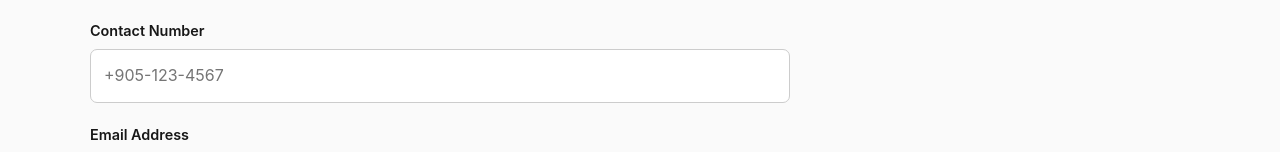
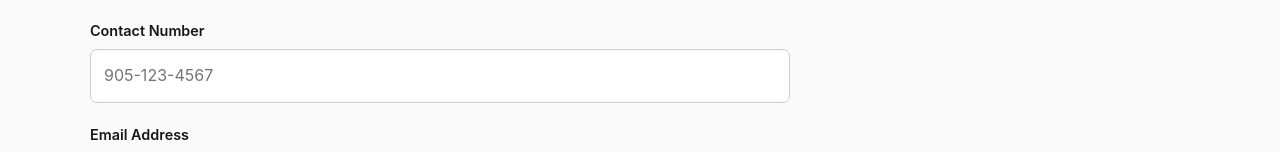
Before and after one commit to jemuelfontila123/Portfolio-Project, a React (Vite) app: page /contact in a window 1280 px wide. Shown: the part 479-631 px from the top of the page. Built offline with nearby package versions, Linux system fonts and the light colour scheme.

Commit message:
cleaned up

```diff
--- a/src/components/Footer.jsx
+++ b/src/components/Footer.jsx
@@ -1,4 +1,4 @@
-function Footer() {
+const Footer = () => {
   return (
     <footer className="footer">
       <p>© 2026 My Portfolio</p>
--- a/src/components/Navbar.jsx
+++ b/src/components/Navbar.jsx
@@ -2,7 +2,7 @@
 
 import { NavLink } from "react-router-dom";
 
-function Navbar() {
+const Navbar = () => {
   return (
     <header className="navbar">
       <NavLink to="/" className="logo">
--- a/src/pages/Contact.jsx
+++ b/src/pages/Contact.jsx
@@ -12,30 +12,28 @@ const Contact = () => {
     message: "",
   });
 
+  // Update form data whenever an input changes
   const handleChange = (event) => {
     const { name, value } = event.target;
-
     setFormData((previousData) => ({
       ...previousData,
       [name]: value,
     }));
   };
 
+  // Handle form submission
   const handleSubmit = (event) => {
     event.preventDefault();
 
-    console.log("Contact Form:", formData);
-
-    // Store the Data temporarily for now just to show I can get the data
-
+    // Store form data temporarily in localStorage
     localStorage.setItem("contactForm", JSON.stringify(formData));
 
-    // Print the Data
-    console.log(JSON.parse(localStorage.getItem("contactForms")));
-        // THEN redirect
+    // Retrieve and display the stored data
+    const storedData = JSON.parse(localStorage.getItem("contactForm"));
+    console.log("Stored Contact Form:", storedData);
+
+    // Redirect to the home page
     navigate("/");
-
-
   };
 
   return (
@@ -50,7 +48,6 @@ const Contact = () => {
 
       <form className="contact-form" onSubmit={handleSubmit}>
         <div className="form-row">
-
           <div className="form-group">
             <label htmlFor="firstName">First Name</label>
             <input
@@ -74,7 +71,6 @@ const Contact = () => {
               required
             />
           </div>
-
         </div>
 
         <div className="form-group">
@@ -83,10 +79,10 @@ const Contact = () => {
             id="contactNumber"
             name="contactNumber"
             type="tel"
-            placeholder="+905-123-4567"
+            placeholder="905-123-4567"
             value={formData.contactNumber}
             onChange={handleChange}
-            pattern="\[0-9]{3}-[0-9]{3}-[0-9]{4}"
+            pattern="[0-9]{3}-[0-9]{3}-[0-9]{4}"
             title="Enter a phone number in the format 905-123-4567"
             required
           />
--- a/src/pages/Education.jsx
+++ b/src/pages/Education.jsx
@@ -1,6 +1,6 @@
 import education from "../data/education";
 
-function Education() {
+const Education = () => {
   return (
     <section className="container page-section">
       <div className="section-heading">
--- a/src/pages/Projects.jsx
+++ b/src/pages/Projects.jsx
@@ -1,7 +1,7 @@
 import ProjectCard from "../components/ProjectCard";
 import projects from "../data/projects";
 
-function Projects() {
+const Projects = () => {
   return (
     <section className="container page-section">
       <div className="section-heading">
```
